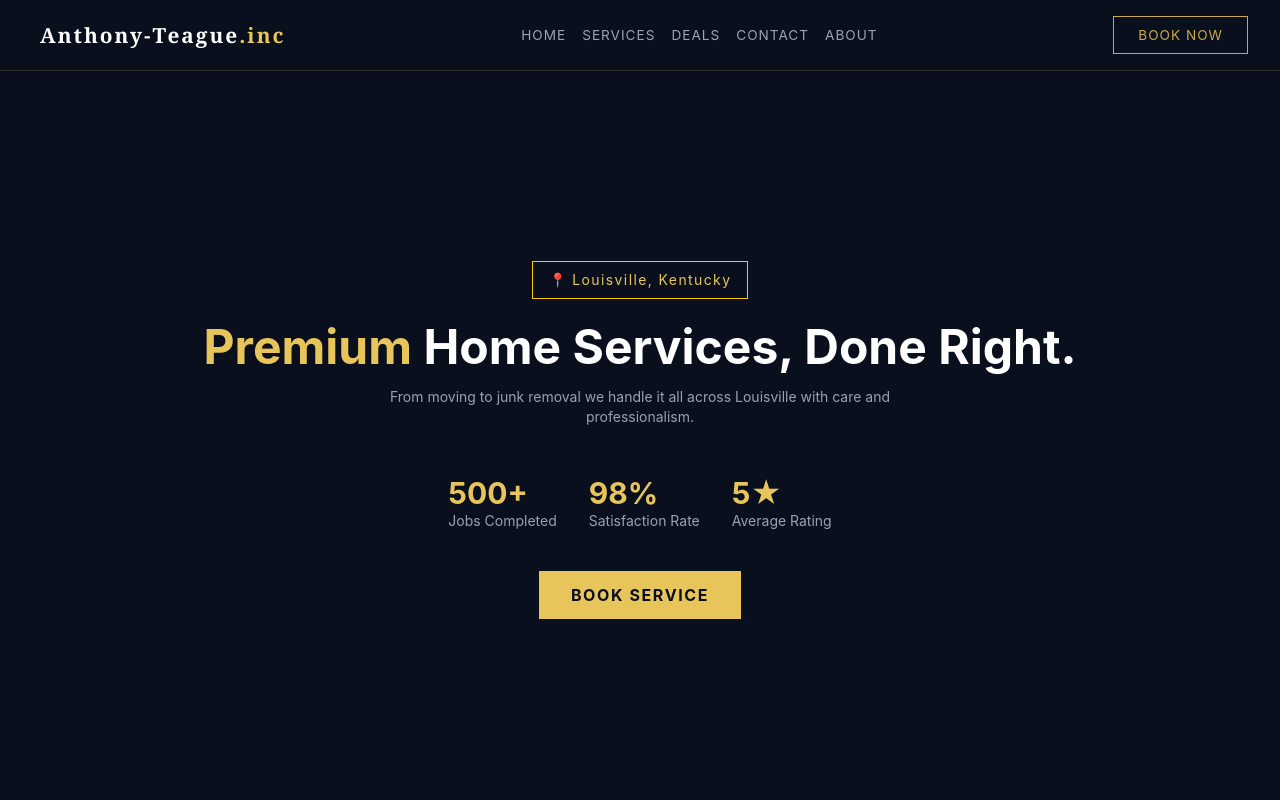
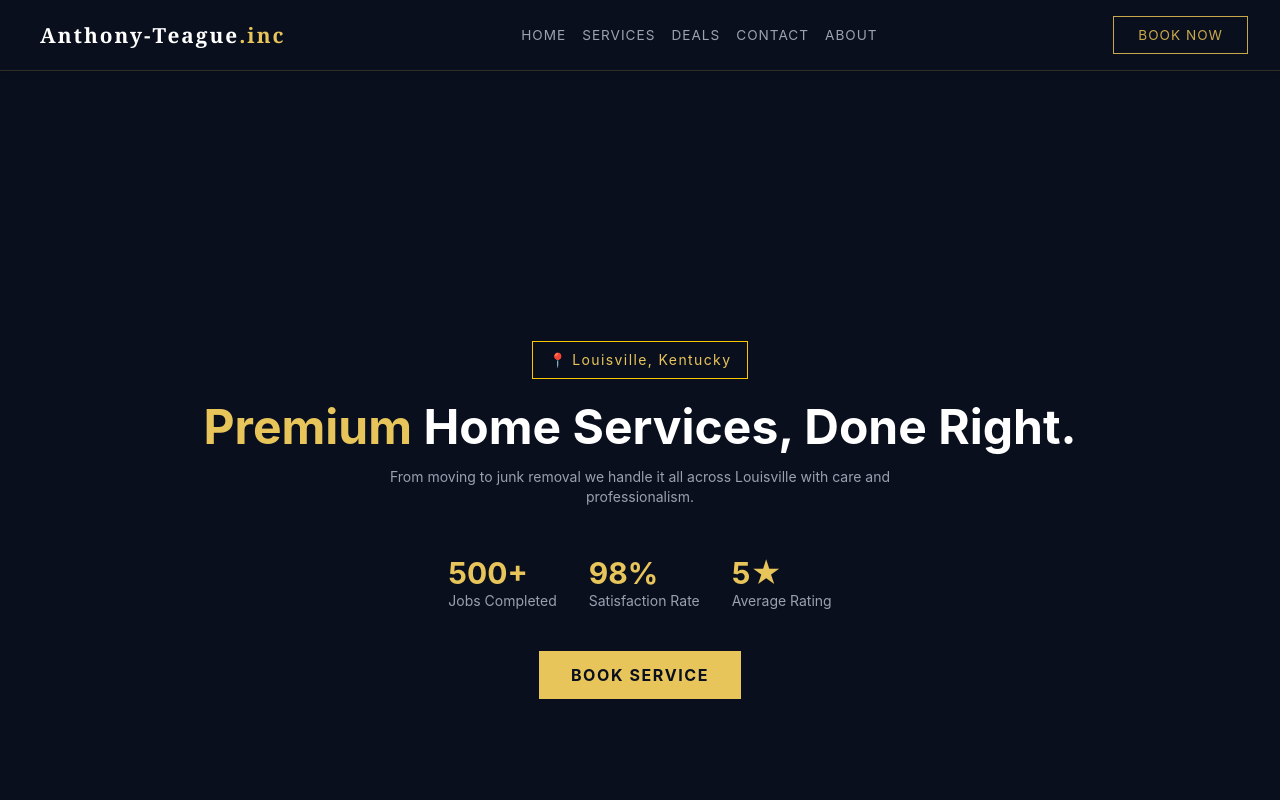
Before and after one commit to Rynolds266/home-service, a React (Vite) app: page / in a window 1280 px wide. Shown: the top 800 px of the page. Built offline with nearby package versions, Linux system fonts and the light colour scheme.

Commit message:
Fix navbar overlap

```diff
--- a/src/App.jsx
+++ b/src/App.jsx
@@ -7,10 +7,13 @@ function App(){
   return (
     <div style={{backgroundColor:'#0A0F1E',minHeight:'100vh'}}>
       <NavBar/>
+      <main className="pt-20">
       <Hero/>
       <Services/>
       <DealoftheWeek/>
       <Footer/>
+      </main>
+
     </div>
   )
 }
```
